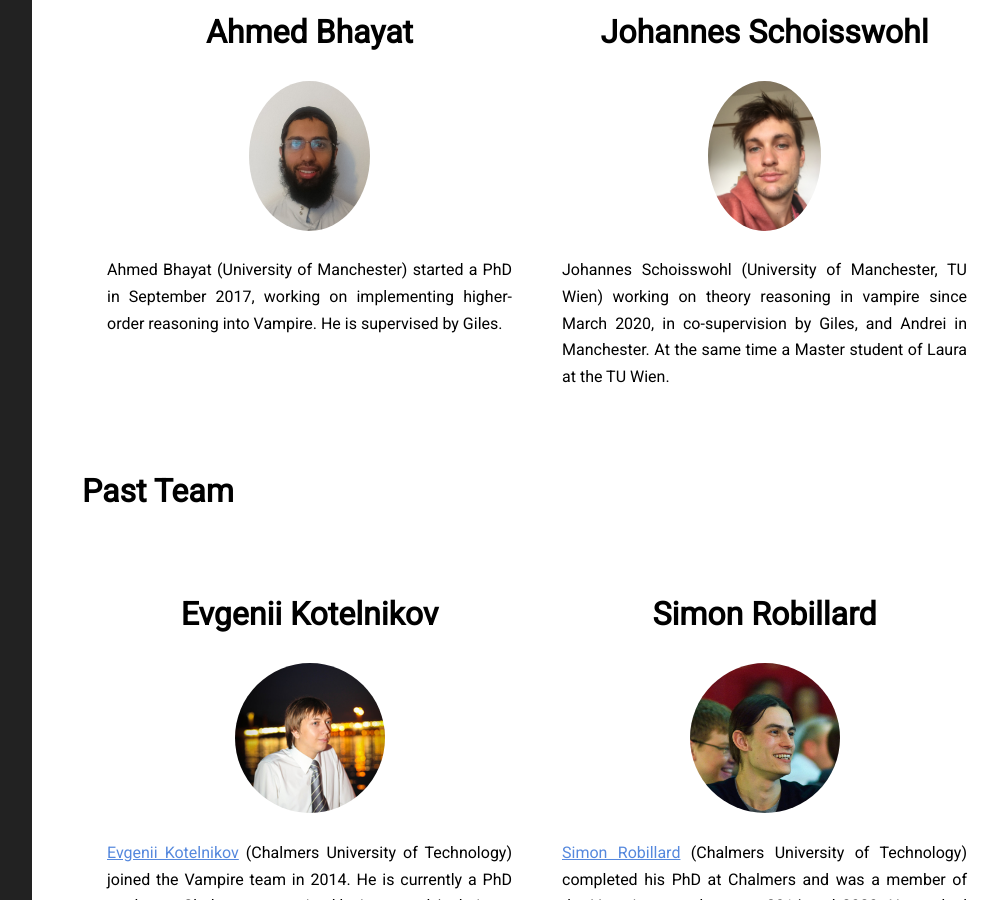
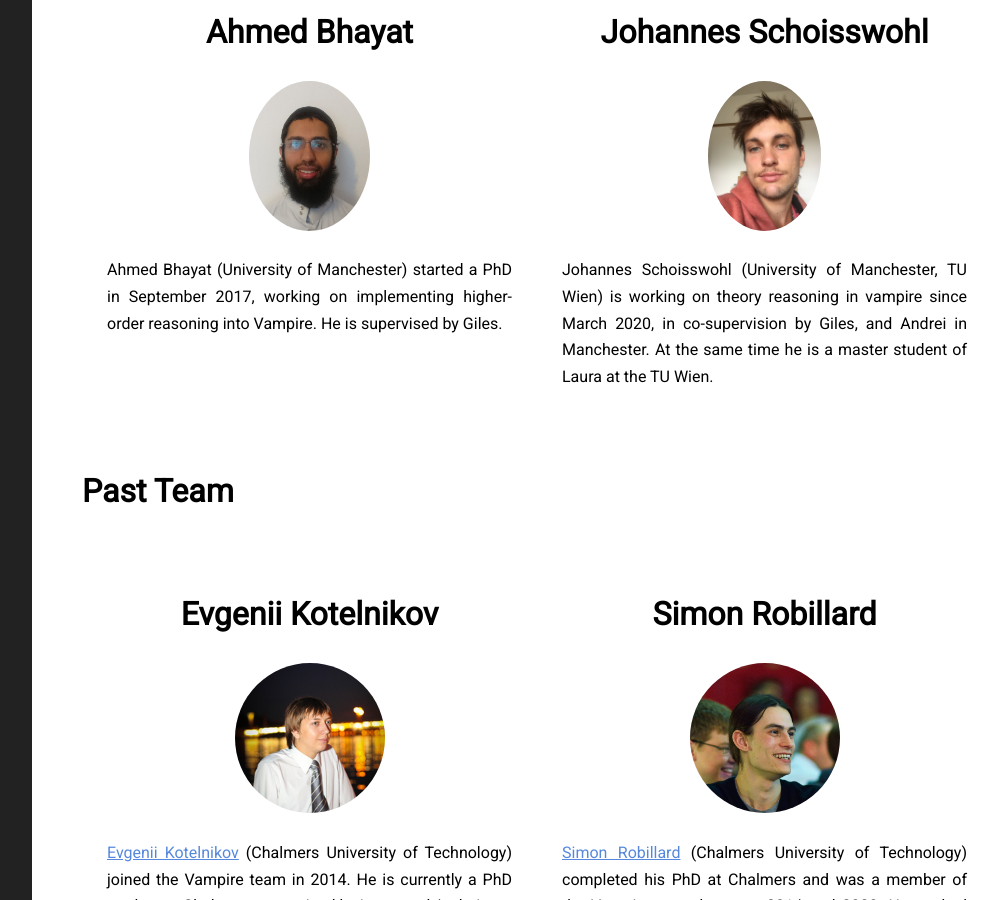
Before and after one commit to vprover/vprover.github.io, a Jekyll site: the page built from team.html, in a window 1280 px wide and 900 px high, scrolled down 1818 px. Shown: the whole window, without its empty margins (268-1267 px from the left). Built offline with Jekyll 4.4.1, drawn with Linux system fonts in a browser that asks for light colours.

```diff
--- a/team.html
+++ b/team.html
@@ -79,7 +79,8 @@ He is supervised by Giles.
 <h2>Johannes Schoisswohl</h2>
 <img alt="Johannes Schoisswohl" src="/img/joe.jpg">
 <p>
-{{ schoisswohl }} (University of Manchester, TU Wien) working on theory reasoning in vampire since March 2020, in co-supervision by Giles, and Andrei in Manchester. At the same time a Master student of Laura at the TU Wien.
+{{ schoisswohl }} (University of Manchester, TU Wien) is working on theory reasoning in vampire since March 2020, in co-supervision by Giles, and Andrei in Manchester.
+  At the same time he is a master student of Laura at the TU Wien.
 </p>
 </li>
 
```
